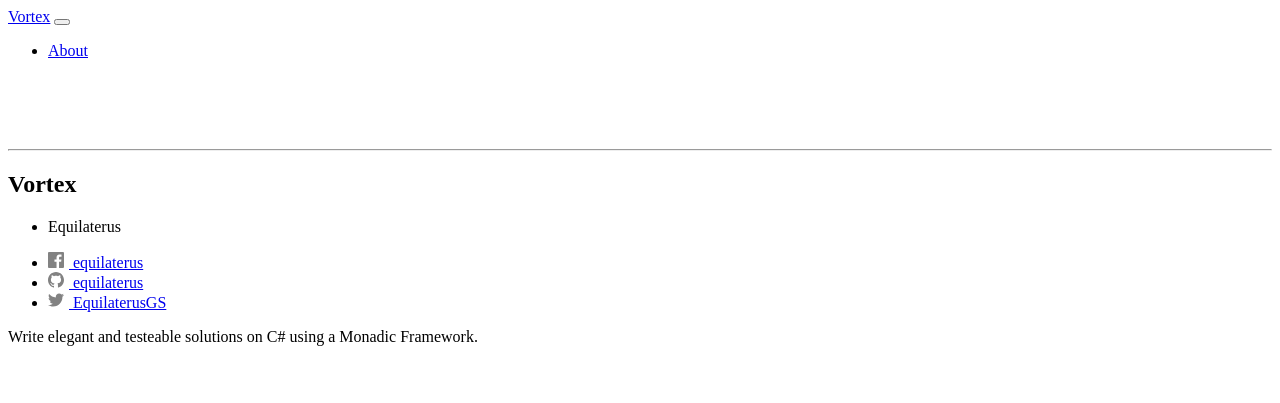
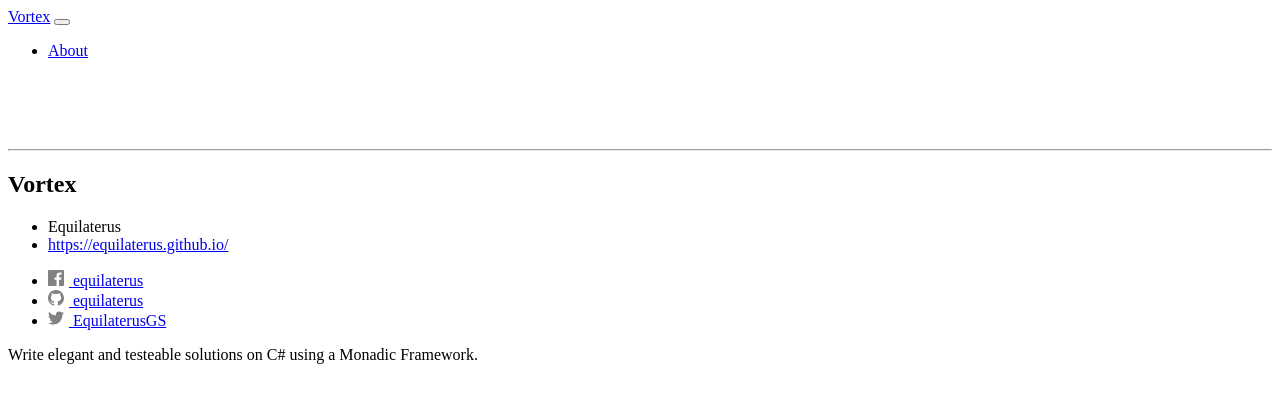
Before and after one commit to equilaterus/Vortex, a Jekyll site: the page built from index.md, in a window 1280 px wide. Shown: the top 403 px of the page. Built offline with Jekyll 4.4.1, drawn with Linux system fonts in a browser that asks for light colours; a style sheet for code colours, icons or effects is not loaded.

Commit message:
Adding website info

```diff
--- a/_includes/footer.html
+++ b/_includes/footer.html
@@ -17,6 +17,9 @@
             {%- if site.email -%}
             <li><a href="mailto:{{ site.email }}">{{ site.email }}</a></li>
             {%- endif -%}
+            {%- if site.website -%}
+            <li><a href="{{ site.website }}" target="_blank" rel="noopener">{{ site.website }}</a></li>
+            {%- endif -%}
           </ul>
       </div>
 
```
